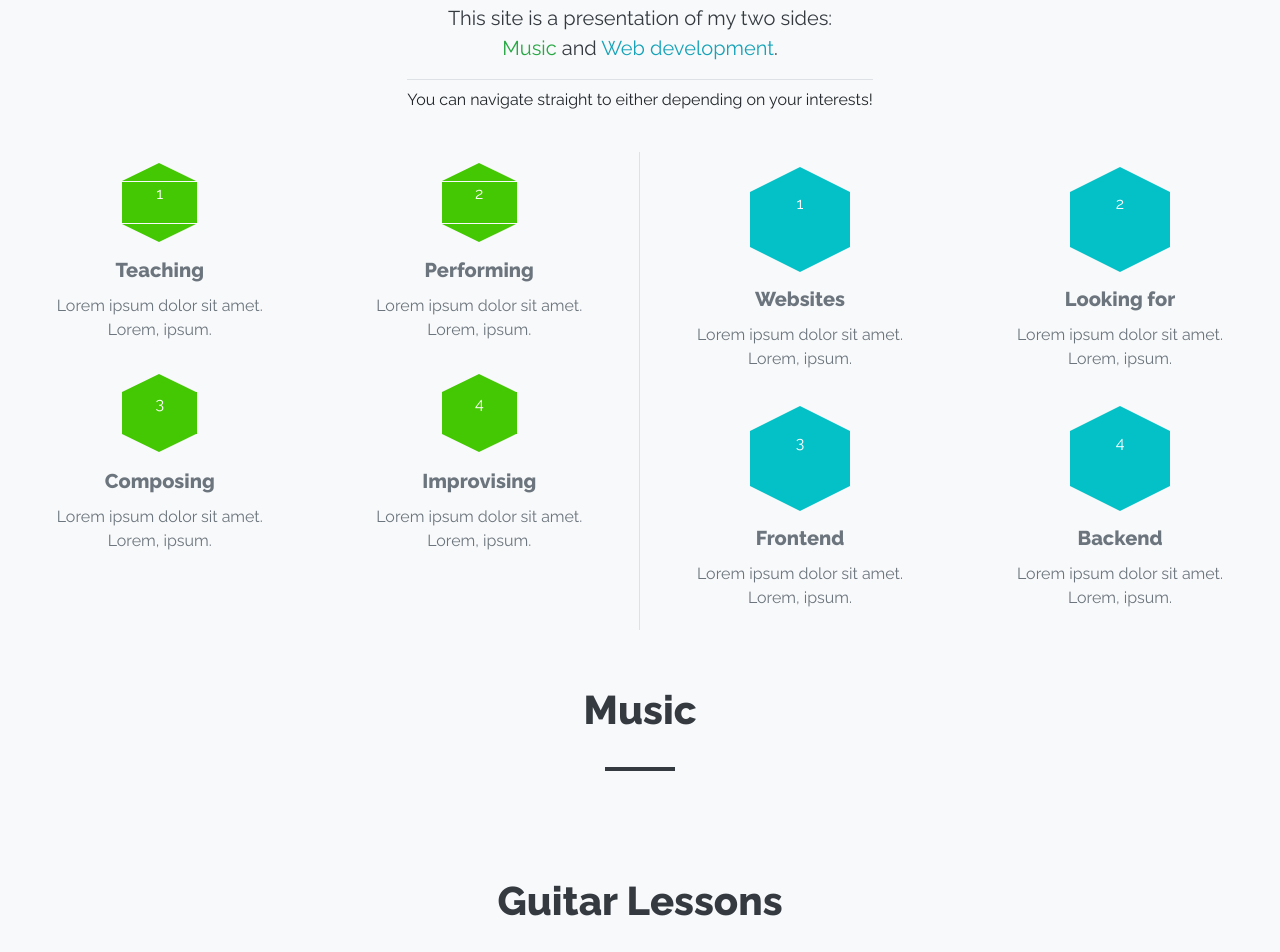
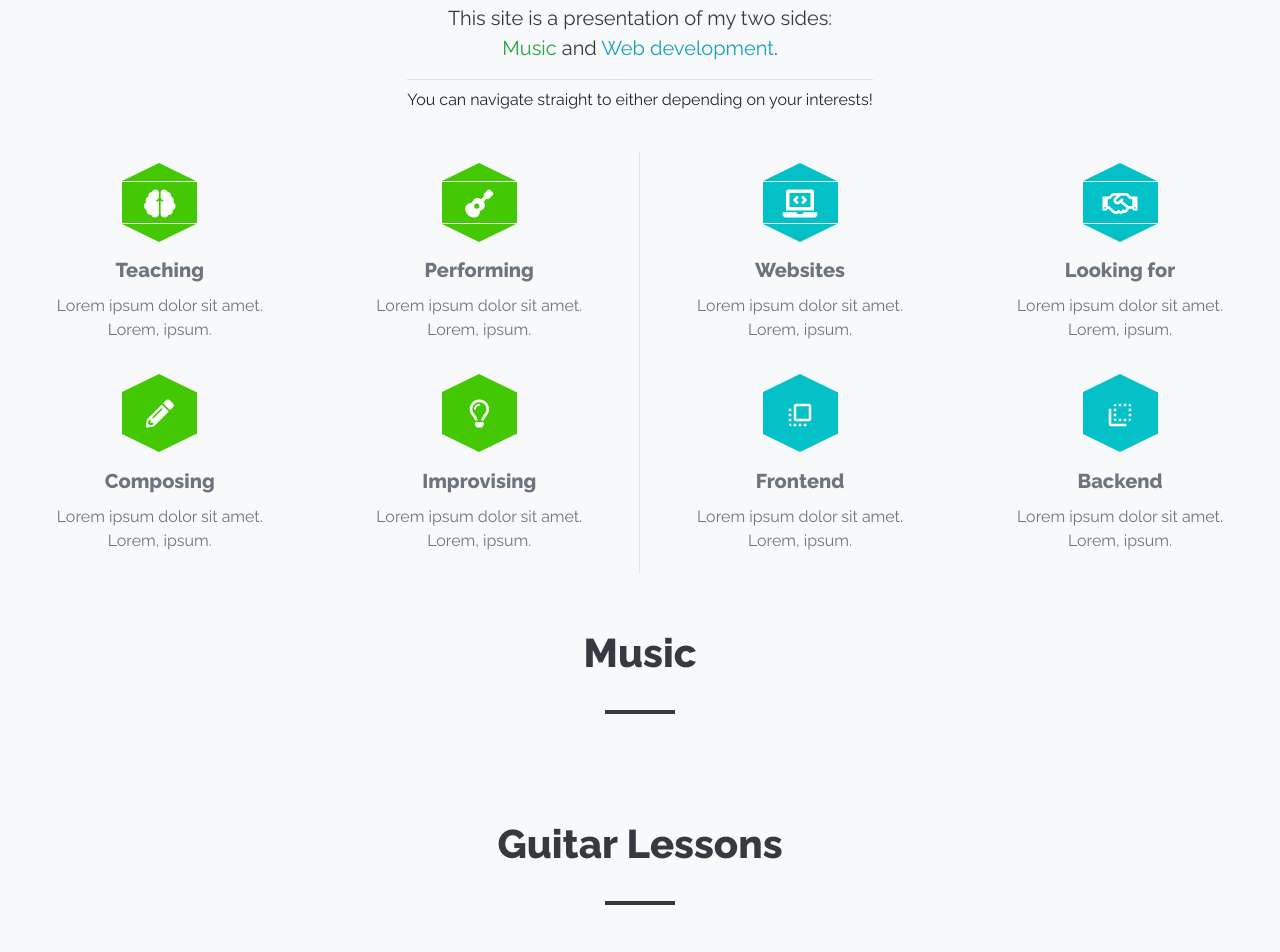
Before and after one commit to stutommi/my-site, a website: page src/index.html in a window 1280 px wide. Shown: the part 1044-1996 px from the top of the page. Drawn offline with nearby package versions, Linux system fonts and the light colour scheme.

Commit message:
changed hexagon size and loaded them with icons

```diff
--- a/src/index.html
+++ b/src/index.html
@@ -114,8 +114,10 @@
             </div>
             <div class="row justify-content-center d-lg-none">
                 <div class="col-sm-6 justify-content-around d-flex">
-                    <button class="fact-button btn btn-success" type="button" data-toggle="collapse" data-target="#music-facts" aria-expanded="false" aria-controls="music-facts">Music</button>
-                    <button class="fact-button btn btn-info" type="button" data-toggle="collapse" data-target="#web-facts" aria-expanded="false" aria-controls="web-facts">WebDev</button>
+                    <button class="fact-button btn btn-success" type="button" data-toggle="collapse" data-target="#music-facts"
+                        aria-expanded="false" aria-controls="music-facts">Music</button>
+                    <button class="fact-button btn btn-info" type="button" data-toggle="collapse" data-target="#web-facts"
+                        aria-expanded="false" aria-controls="web-facts">WebDev</button>
                 </div>
             </div>
             <!-- Facts section -->
@@ -126,7 +128,9 @@
                         <div class="col-6 sequenced-1">
                             <div class="card bg-light text-white text-center align-items-center border-0 justify-content-center">
                                 <div class="rotate sequenced-1">
-                                    <div class="hexagon-green">1</div>
+                                    <div class="hexagon-green">
+                                        <div class="fas fa-brain align-middle mt-2 h3"></div>
+                                    </div>
                                 </div>
                                 <div class="card-body">
                                     <h5 class="card-title text-muted font-weight-bold">Teaching</h5>
@@ -139,7 +143,9 @@
                         <div class="col-6 sequenced-1">
                             <div class="card bg-light text-white text-center align-items-center border-0 justify-content-center">
                                 <div class="rotate sequenced-1">
-                                    <div class="hexagon-green">2</div>
+                                    <div class="hexagon-green">
+                                        <div class="fas fa-guitar align-middle mt-2 h3"></div>
+                                    </div>
                                 </div>
                                 <div class="card-body">
                                     <h5 class="card-title text-muted font-weight-bold">Performing</h5>
@@ -154,7 +160,9 @@
                         <div class="col-6 sequenced-2">
                             <div class="card bg-light text-white text-center align-items-center border-0 justify-content-center">
                                 <div class="rotate sequenced-2">
-                                    <div class="hexagon-green">3</div>
+                                    <div class="hexagon-green">
+                                        <div class="fas fa-pencil-alt align-middle mt-2 h3"></div>
+                                    </div>
                                 </div>
                                 <div class="card-body">
                                     <h5 class="card-title text-muted font-weight-bold">Composing</h5>
@@ -166,7 +174,9 @@
                         <div class="col-6 sequenced-2">
                             <div class="card bg-light text-white text-center align-items-center border-0 justify-content-center">
                                 <div class="rotate sequenced-2">
-                                    <div class="hexagon-green">4</div>
+                                        <div class="hexagon-green">
+                                                <div class="far fa-lightbulb align-middle mt-2 h3"></div>
+                                            </div>
                                 </div>
                                 <div class="card-body">
                                     <h5 class="card-title text-muted font-weight-bold">Improvising</h5>
@@ -183,7 +193,9 @@
                         <div class="col-6 sequenced-1">
                             <div class="card bg-light text-white text-center align-items-center border-0 justify-content-center">
                                 <div class="sequenced-1 rotate">
-                                        <div class="hexagon-teal">1</div>
+                                    <div class="hexagon-teal">
+                                        <div class="fas fa-laptop-code align-middle mt-2 h3"></div>
+                                    </div>
                                 </div>
                                 <div class="card-body">
                                     <h5 class="card-title text-muted font-weight-bold">Websites</h5>
@@ -195,8 +207,8 @@
                         </div>
                         <div class="col-6 sequenced-1">
                             <div class="card bg-light text-white text-center align-items-center border-0 justify-content-center">
-                                    <div class="sequenced-1 rotate">
-                                        <div class="hexagon-teal">2</div>
+                                <div class="hexagon-teal">
+                                    <div class="far fa-handshake align-middle mt-2 h3"></div>
                                 </div>
                                 <div class="card-body">
                                     <h5 class="card-title text-muted font-weight-bold">Looking for</h5>
@@ -211,7 +223,9 @@
                         <div class="col-6 sequenced-2">
                             <div class="card bg-light text-white text-center align-items-center border-0 justify-content-center">
                                 <div class="sequenced-2 rotate">
-                                        <div class="hexagon-teal">3</div>
+                                    <div class="hexagon-teal">
+                                        <div class="material-icons align-middle mt-2 h2" style="font-size: 30px">flip_to_front</div>
+                                    </div>
                                 </div>
                                 <div class="card-body">
                                     <h5 class="card-title text-muted font-weight-bold">Frontend</h5>
@@ -223,7 +237,9 @@
                         <div class="col-6 sequenced-2">
                             <div class="card bg-light text-white text-center align-items-center border-0 justify-content-center">
                                 <div class="sequenced-2 rotate">
-                                        <div class="hexagon-teal">4</div>
+                                    <div class="hexagon-teal">
+                                        <div class="material-icons align-middle mt-2 h2" style="font-size: 30px">flip_to_back</div>
+                                    </div>
                                 </div>
                                 <div class="card-body">
                                     <h5 class="card-title text-muted font-weight-bold">Backend</h5>
--- a/src/scss/styles.scss
+++ b/src/scss/styles.scss
@@ -61,43 +61,43 @@ a:hover {
   border: {
     left: 37.5px solid transparent;
     right: 37.5px solid transparent;
-    top: 18.75px solid $green;
+    top: 18.77px solid $green;
   }
 }
 }
 
 .hexagon-teal {
-  margin: 40px 0 20px 0;
-  width: 100px;
-  height: 55px;
+  margin: 30px 0 15px 0;
+  width: 75px;
+  height: 41.25px;
   background: $teal;
   position: relative;
 
   &:before {
   content: "";
   position: absolute;
-  top: -25px;
+  top: -18.75px;
   left: 0;
   width: 0;
   height: 0;
   border: {
-    left: 50px solid transparent;
-    right: 50px solid transparent;
-    bottom: 25px solid $teal;
+    left: 37.5px solid transparent;
+    right: 37.5px solid transparent;
+    bottom: 18.75px solid $teal;
   }
   }
 
   &:after {
   content: "";
   position: absolute;
-  bottom: -25px;
+  bottom: -18.75px;
   left: 0;
   width: 0;
   height: 0;
   border: {
-    left: 50px solid transparent;
-    right: 50px solid transparent;
-    top: 25px solid $teal;
+    left: 37.5px solid transparent;
+    right: 37.5px solid transparent;
+    top: 18.77px solid $teal;
   }
 }
 }
```
Also changed, not shown: src/css/styles.css. Lines whose indentation alone changed are shown as unchanged.
